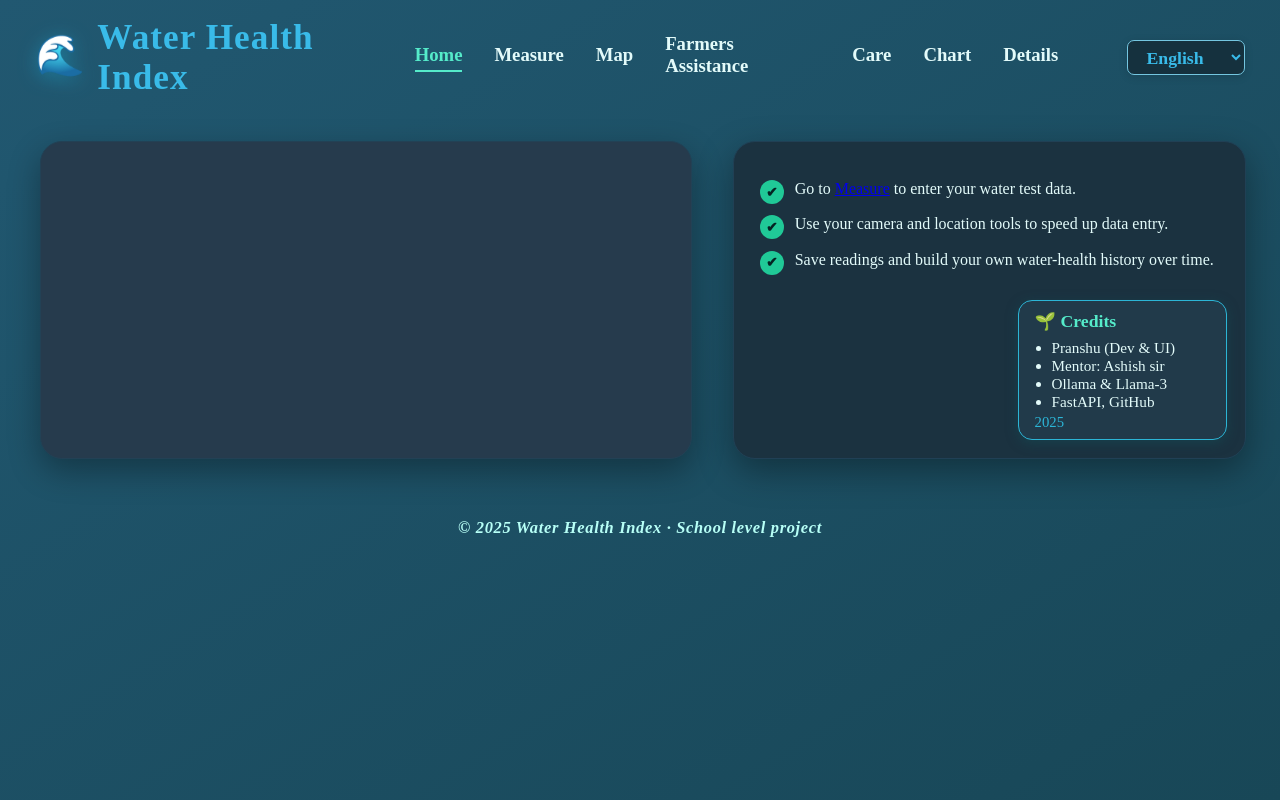
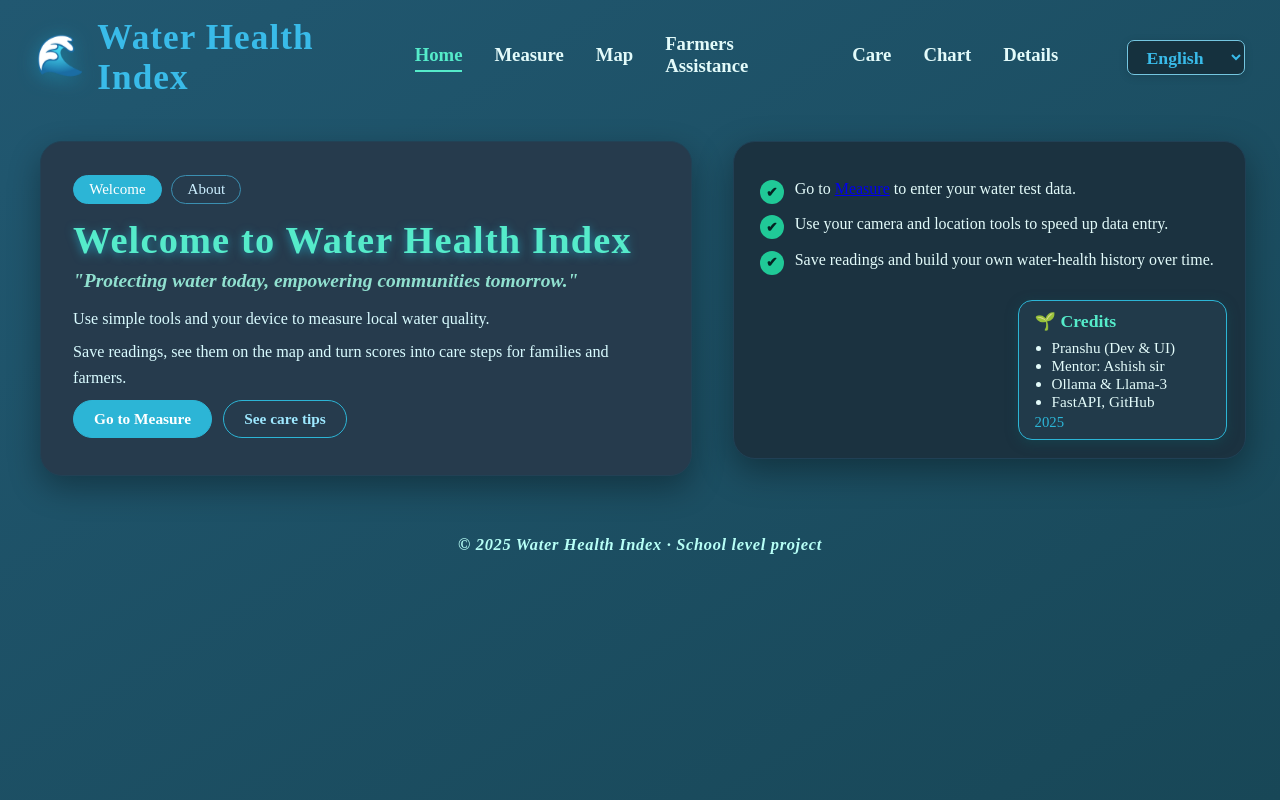
Before and after one commit to pranshu-here/Water-index, a plain HTML site: page index.html in a window 1280 px wide. Drawn offline with Linux system fonts and the light colour scheme.

Commit message:
Update index.html

```diff
--- a/index.html
+++ b/index.html
@@ -285,11 +285,33 @@
 
 <main>
   <section class="hero-layout">
-    <!-- LEFT: welcome/about tabs, unchanged -->
+  <!-- LEFT: Welcome/About (showing title, quote, description, buttons) -->
   <div class="hero-left">
-      <!-- ... your tabs and about code ... -->
+    <div class="hero-tabs">
+      <button class="hero-tab active" data-tab="welcome" id="tabWelcome">Welcome</button>
+      <button class="hero-tab" data-tab="about" id="tabAbout">About</button>
     </div>
-    <!-- RIGHT: checklist card, credits INSIDE -->
+    <div class="hero-panel active" id="panelWelcome">
+      <h1 id="home-title">Welcome to Water Health Index</h1>
+      <div class="hero-quote" id="home-quote">
+        <b>"Protecting water today, empowering communities tomorrow."</b>
+      </div>
+      <p class="hero-text" id="home-desc-1">
+        Use simple tools and your device to measure local water quality.
+      </p>
+      <p class="hero-text" id="home-desc-2">
+        Save readings, see them on the map and turn scores into care steps for families and farmers.
+      </p>
+      <div class="hero-buttons">
+        <a href="measure.html" class="hero-primary" id="homeBtnMeasure">Go to Measure</a>
+        <a href="care.html" class="hero-secondary" id="homeBtnCare">See care tips</a>
+      </div>
+    </div>
+    <div class="hero-panel" id="panelAbout" style="display:none;">
+      <!-- (optional: fill about panel here for tab switching) -->
+    </div>
+  </div>
+  <!-- RIGHT: checklist + credits, FROM EARLIER -->
   <div class="hero-right">
     <div class="hero-card">
       <div class="hero-check">
@@ -304,7 +326,7 @@
         <span class="check-icon">✔</span>
         <span id="cardLine3">Save readings and build your own water-health history over time.</span>
       </div>
-        <!-- Credits always in lower right corner -->
+      <!-- Credits in lower right -->
       <div class="corner-credits">
         <b style="color:#55ebca; font-size:1.11rem;"><span style="font-size:1.07rem;">🌱</span> Credits</b>
         <ul>
```
Lines whose indentation alone changed are shown as unchanged.
